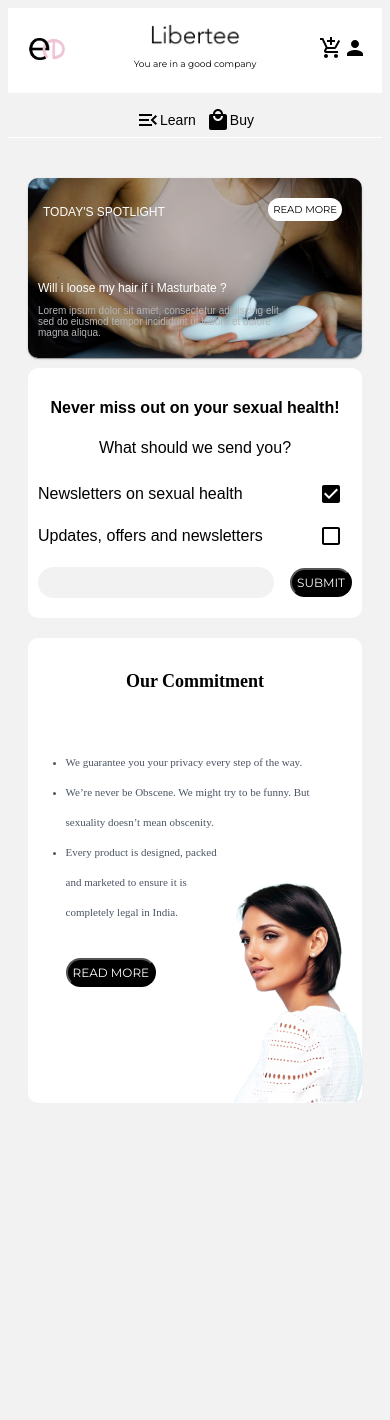
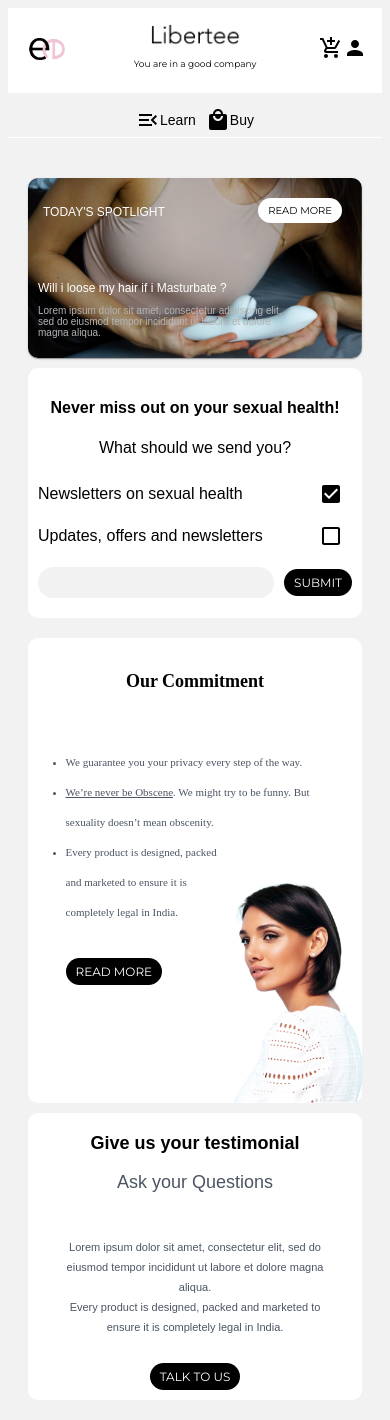
Before and after one commit to CodeoxTechnologies/libertee-web, a React (Create React App) app: page / in a window 390 px wide. Before the commit the page ends 1123 px from the top, so only its background shows below. Built offline with nearby package versions, Linux system fonts and the light colour scheme; a web font is replaced by a local one.

Commit message:
worked on mobile version

```diff
--- a/src/assets/styles/common.scss
+++ b/src/assets/styles/common.scss
@@ -6,6 +6,7 @@
     background: #000;
     border-radius: 20px;
     text-transform: uppercase;
+    border: none;
     color: #fff;
     font-family: 'Montserrat', sans-serif;
     cursor: pointer;
@@ -14,12 +15,12 @@
 
 @media screen and (min-width: 250px) and (max-width: 768px) {
     .button-black {
-        padding: 5px;
+        padding: 6px 10px 6px 10px;
         font-size: 12px;
         font-weight: 400;
     }
     .button-white {
-        padding: 5px;
+        padding: 6px 10px 6px 10px;
         font-size: 10px;
         font-weight: 400;
     }
--- a/src/assets/styles/home.scss
+++ b/src/assets/styles/home.scss
@@ -160,21 +160,30 @@
                         line-height: 20px;
                         color: #4B5563;
                         padding: 20px;
+
                         .commitment-section-body-list-item {
                             justify-content: left;
                             line-height: 30px;
+
+                            span {
+                                text-decoration: underline;
+                            }
                         }
+
                         .item-1 {
                             width: 259px;
 
                         }
+
                         .item-2 {
                             width: 254px;
                         }
+
                         .item-3 {
                             width: 159px;
                         }
                     }
+
                     .commitment-section-body-image {
                         img {
                             height: 50%;
@@ -183,6 +192,7 @@
                             right: -3%;
                         }
                     }
+
                     .commitment-section-body-button {
                         padding: 0px 20px 0px 20px;
                     }
@@ -221,6 +231,44 @@
                     }
                 }
             }
+
+            .testimonial-section {
+                .testimonial-container {
+                    background: #fff;
+                    border-radius: 10px;
+                    padding: 10px;
+                    margin-top: 10px;
+
+                    .testimonial-heading {
+                        font-size: 18px;
+                        margin: 10px;
+
+                        h4 {
+                            margin: 0px;
+                        }
+
+                        .testimonial-question {
+                            color: #4B5563;
+                            font-weight: 500;
+                        }
+                    }
+
+                    .testimonial-section-body-list {
+                        text-align: center;
+                        color: #4B5563;
+                        font-size: 11px;
+                        display: flex;
+                        flex-direction: column;
+                        padding: 15px;
+
+                        .testimonial-section-body-list-item {
+                            line-height: 20px;
+                            display: flex;
+                        }
+                    }
+                }
+            }
+
         }
 
 
--- a/src/home/components/Commitment.js
+++ b/src/home/components/Commitment.js
@@ -11,7 +11,7 @@
                     <Grid item xs={12} md={12} lg={12}>
                         <ul className="commitment-section-body-list">
                             <li className="commitment-section-body-list-item item-1">We guarantee you your privacy  every step of the way.</li>
-                            <li className="commitment-section-body-list-item item-2">We’re never be Obscene. We might try to be funny. But sexuality doesn’t
+                            <li className="commitment-section-body-list-item item-2"><span>We’re never be Obscene</span>. We might try to be funny. But sexuality doesn’t
                                 mean obscenity.
                             </li>
                             <li className="commitment-section-body-list-item item-3">Every product is designed, packed and marketed to ensure it is
--- a/src/home/components/Testimonial.js
+++ b/src/home/components/Testimonial.js
@@ -2,29 +2,26 @@
 import { Grid } from "@mui/material";
 const Testimonial = () => {
     return (
-        <div className="newsletter-container">
+        <div className="testimonial-container">
             <Grid conatiner>
                 <Grid item md={12} xs={12} lg={12} sm={12}>
-                    <div className="newsletter-heading">
+                    <div className="testimonial-heading">
                         <h4 align="center"><strong>Give us your testimonial</strong> </h4>
-                        <p align="center">Ask your Questions</p>
+                        <p align="center" className="testimonial-question" >Ask your Questions</p>
                     </div>
                 </Grid>
             </Grid>
-            <Grid container >
-                <Grid item md={3} xs={3} lg={3} sm={3}>
-                </Grid>
-                <Grid item md={6} xs={6} lg={6} sm={6}>
-                    <ul className="commitment-section-body-list">
-                        <li className="commitment-section-body-list-item">We’re never be Obscene. We might try to be funny. But sexuality doesn’t
-                            mean obscenity.
+            <Grid container  >
+                <Grid item md={12} xs={12} lg={12} sm={12}>
+                    <ul className="testimonial-section-body-list">
+                        <li className="testimonial-section-body-list-item">Lorem ipsum dolor sit amet, consectetur
+                            elit, sed do eiusmod tempor incididunt
+                            ut labore et dolore magna aliqua.
                         </li>
-                        <li className="commitment-section-body-list-item">Every product is designed, packed and marketed to ensure it is
+                        <li className="testimonial-section-body-list-item">Every product is designed, packed and marketed to ensure it is
                             completely legal in India.
                         </li>
                     </ul>
-                </Grid>
-                <Grid item md={3} xs={3} lg={3} sm={3}>
                 </Grid>
             </Grid>
             <Grid container align="center">
--- a/src/home/containers/Home.js
+++ b/src/home/containers/Home.js
@@ -39,19 +39,15 @@
               </Grid>
             </Grid>
           </div>
+          <div className='testimonial-section'>
+            <Grid container >
+              <Grid item md={12} xs={12} sm={12} lg={12} >
+                <Testimonial />
+              </Grid>
+            </Grid>
+          </div>
         </div>
 
-
-
-
-        {/*
-        <div className='newsletter-section'>
-          <Grid container >
-            <Grid item md={12} xs={12} sm={12} lg={12} >
-              <Testimonial />
-            </Grid>
-          </Grid>
-        </div> */}
 
 
       </div>
```
